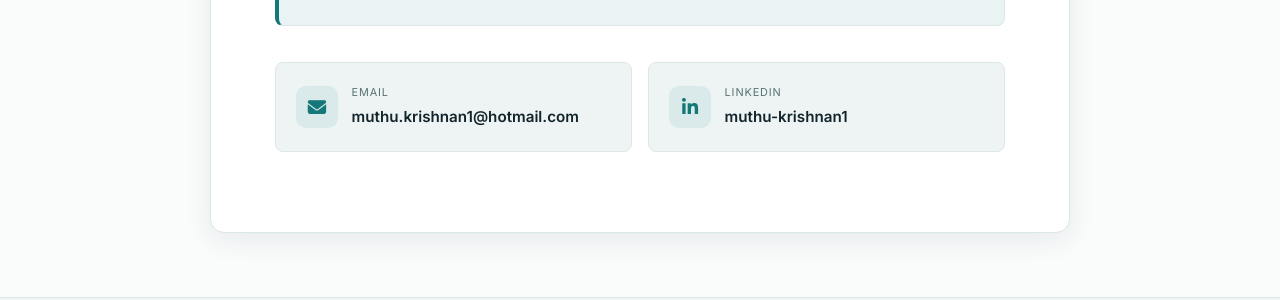
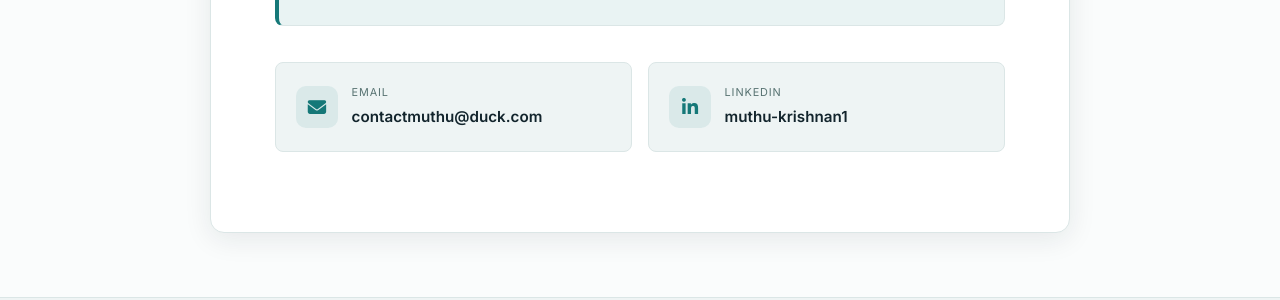
Before and after one commit to Mk-learning-python07/muthukrishnan.github.com, a Jekyll site: the page built from contact/index.md, in a window 1280 px wide and 940 px high. Shown: the part 492-792 px from the top of the window. Built offline with Jekyll 4.4.1, drawn with Linux system fonts in a browser that asks for light colours; some web fonts are replaced.

Commit message:
contact email change

```diff
--- a/contact/index.md
+++ b/contact/index.md
@@ -11,9 +11,9 @@ permalink: /contact/
 </div>
 
 <div class="contact-grid">
-  <a href="mailto:muthu.krishnan1@hotmail.com" class="contact-tile">
+  <a href="mailto:{{ site.email }}" class="contact-tile">
     <div class="contact-icon"><i class="fas fa-envelope" aria-hidden="true"></i></div>
-    <div><div class="contact-label">Email</div><div class="contact-value">muthu.krishnan1@hotmail.com</div></div>
+    <div><div class="contact-label">Email</div><div class="contact-value">{{ site.email }}</div></div>
   </a>
   <a href="https://www.linkedin.com/in/muthu-krishnan1/" target="_blank" rel="noopener noreferrer" class="contact-tile">
     <div class="contact-icon"><i class="fab fa-linkedin-in" aria-hidden="true"></i></div>
```
